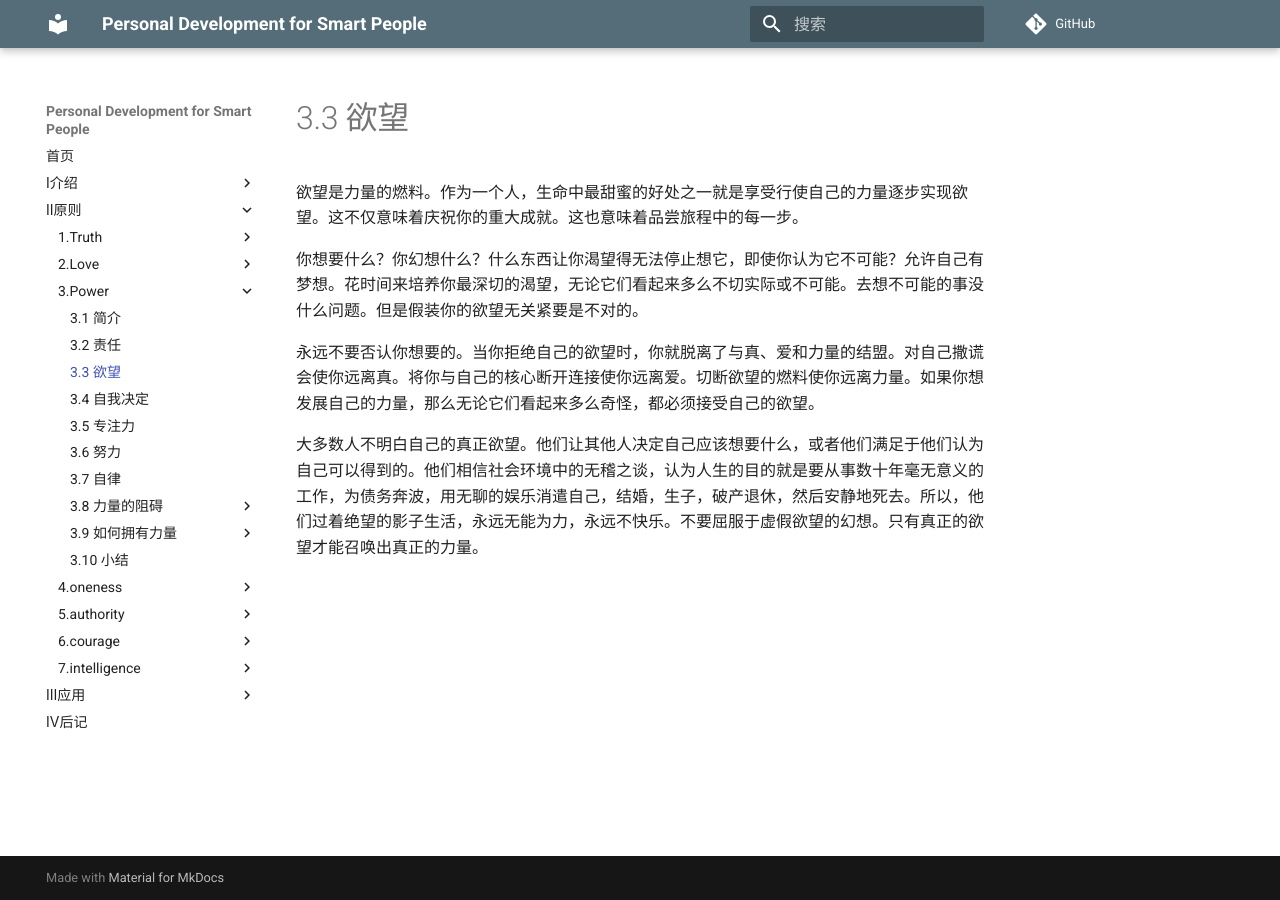
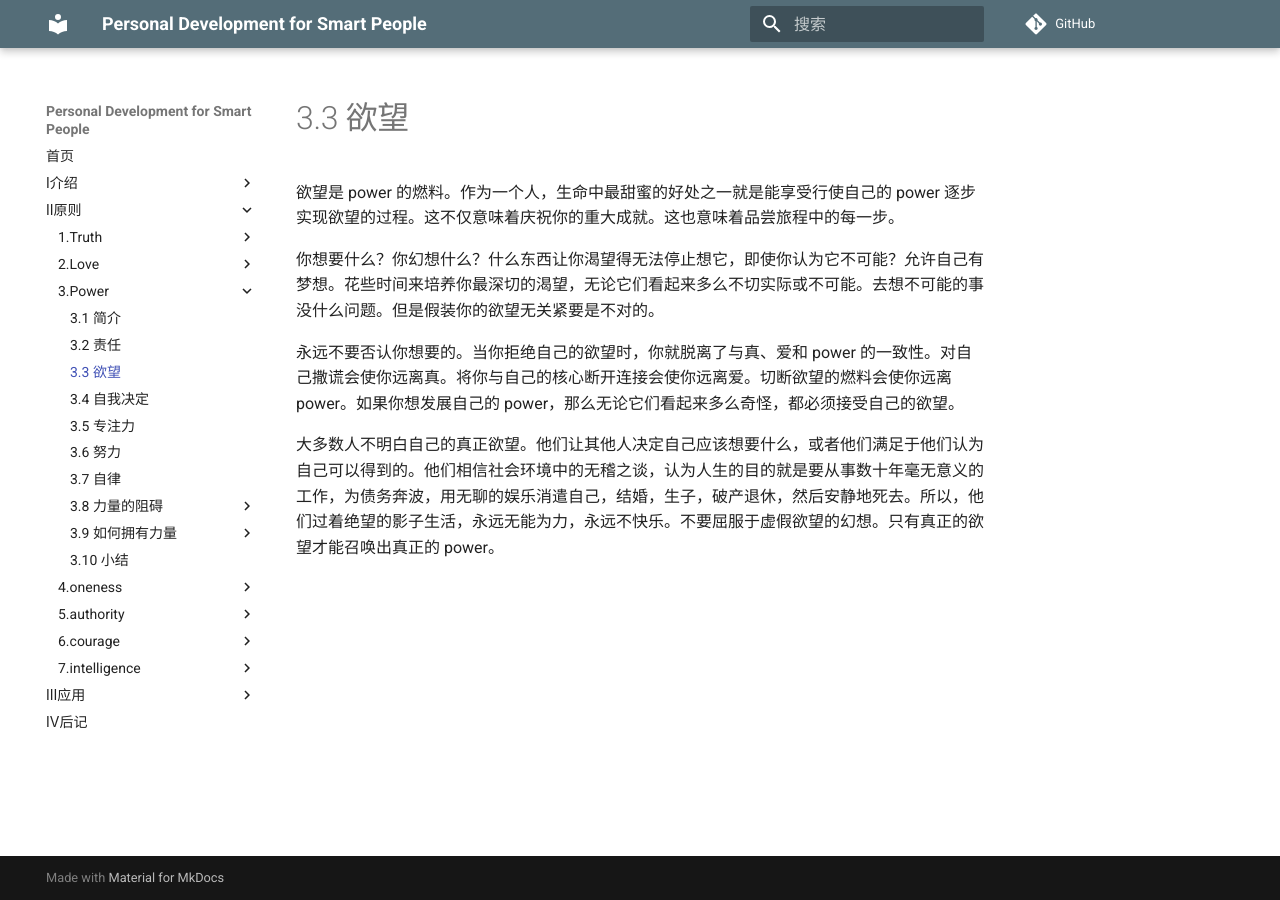
Before and after one commit to wtsnwei/pdsp, an MkDocs documentation site: the page built from docs/2.Principles/03.power/02.desire.md, in a window 1280 px wide. Built offline with MkDocs 1.6.1 and Material for MkDocs 9.7.7, drawn with Linux system fonts in a browser that asks for light colours; comment, search, counter and statistics services are not loaded.

Commit message:
修正语句

```diff
--- a/docs/2.Principles/03.power/02.desire.md
+++ b/docs/2.Principles/03.power/02.desire.md
@@ -3,10 +3,10 @@ title:    Desire
 date:     2021-03-06
 ---
 
-欲望是力量的燃料。作为一个人，生命中最甜蜜的好处之一就是享受行使自己的力量逐步实现欲望。这不仅意味着庆祝你的重大成就。这也意味着品尝旅程中的每一步。
+欲望是 power 的燃料。作为一个人，生命中最甜蜜的好处之一就是能享受行使自己的 power 逐步实现欲望的过程。这不仅意味着庆祝你的重大成就。这也意味着品尝旅程中的每一步。
 
-你想要什么？你幻想什么？什么东西让你渴望得无法停止想它，即使你认为它不可能？允许自己有梦想。花时间来培养你最深切的渴望，无论它们看起来多么不切实际或不可能。去想不可能的事没什么问题。但是假装你的欲望无关紧要是不对的。
+你想要什么？你幻想什么？什么东西让你渴望得无法停止想它，即使你认为它不可能？允许自己有梦想。花些时间来培养你最深切的渴望，无论它们看起来多么不切实际或不可能。去想不可能的事没什么问题。但是假装你的欲望无关紧要是不对的。
 
-永远不要否认你想要的。当你拒绝自己的欲望时，你就脱离了与真、爱和力量的结盟。对自己撒谎会使你远离真。将你与自己的核心断开连接使你远离爱。切断欲望的燃料使你远离力量。如果你想发展自己的力量，那么无论它们看起来多么奇怪，都必须接受自己的欲望。
+永远不要否认你想要的。当你拒绝自己的欲望时，你就脱离了与真、爱和 power 的一致性。对自己撒谎会使你远离真。将你与自己的核心断开连接会使你远离爱。切断欲望的燃料会使你远离 power。如果你想发展自己的 power，那么无论它们看起来多么奇怪，都必须接受自己的欲望。
 
-大多数人不明白自己的真正欲望。他们让其他人决定自己应该想要什么，或者他们满足于他们认为自己可以得到的。他们相信社会环境中的无稽之谈，认为人生的目的就是要从事数十年毫无意义的工作，为债务奔波，用无聊的娱乐消遣自己，结婚，生子，破产退休，然后安静地死去。所以，他们过着绝望的影子生活，永远无能为力，永远不快乐。不要屈服于虚假欲望的幻想。只有真正的欲望才能召唤出真正的力量。
+大多数人不明白自己的真正欲望。他们让其他人决定自己应该想要什么，或者他们满足于他们认为自己可以得到的。他们相信社会环境中的无稽之谈，认为人生的目的就是要从事数十年毫无意义的工作，为债务奔波，用无聊的娱乐消遣自己，结婚，生子，破产退休，然后安静地死去。所以，他们过着绝望的影子生活，永远无能为力，永远不快乐。不要屈服于虚假欲望的幻想。只有真正的欲望才能召唤出真正的 power。
```
